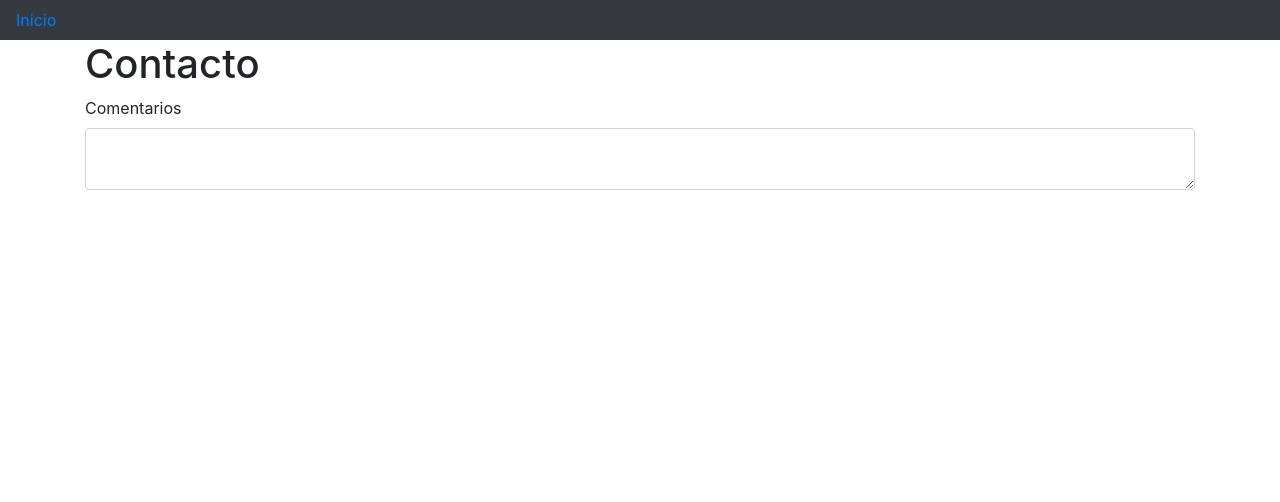
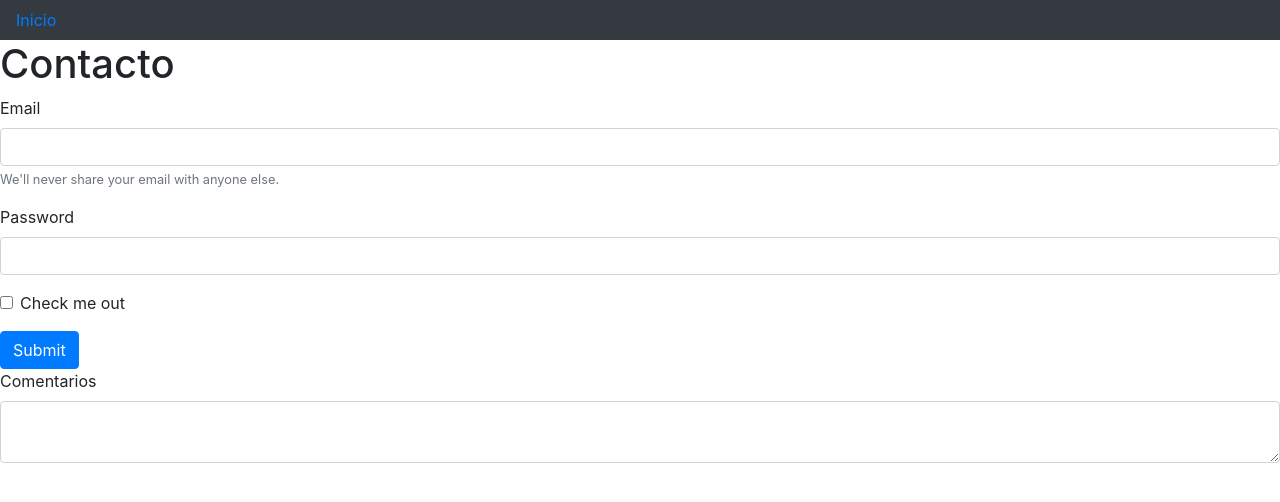
Before and after one commit to alcubilla/CursoJS, a plain HTML site: page pagina2.html in a window 1280 px wide. Drawn offline with nearby package versions, Linux system fonts and the light colour scheme.

```diff
--- a/pagina2.html
+++ b/pagina2.html
@@ -12,21 +12,43 @@
 </head>
 <body>
 
+<div class="conteiner">
+
     <nav class="navbar navbar-dark bg-dark">
         <ul class="navbar-nav">
             <li class="nav-item">
                 <a href="index.html">Inicio</a>
+            </li>
 
-            </li>
         </ul>
     </nav>
 
-    <div class="container">
+
 
 
 <h1>Contacto</h1>
 
 <form>
+
+     <div class="form-group">
+          <label for="exampleInputEmail1">Email</label>
+          <input type="email" class="form-control" id="exampleInputEmail1" aria-describedby="emailHelp">
+          <small id="emailHelp" class="form-text text-muted">We'll never share your email with anyone else.</small>
+        </div>
+        <div class="form-group">
+          <label for="exampleInputPassword1">Password</label>
+          <input type="password" class="form-control" id="exampleInputPassword1">
+        </div>
+        <div class="form-group form-check">
+          <input type="checkbox" class="form-check-input" id="exampleCheck1">
+          <label class="form-check-label" for="exampleCheck1">Check me out</label>
+        </div>
+        <button type="submit" class="btn btn-primary">Submit</button>
+
+
+
+
+
 <div class="form-group">
     <label for="comentarios">Comentarios</label>
     <textarea class="form-control" id="" ows="10">
@@ -37,5 +59,6 @@
 
 
     </div>
+</div>
 </body>
 </html>
```
Also changed, not shown: index.html (+1 -1 lines).
